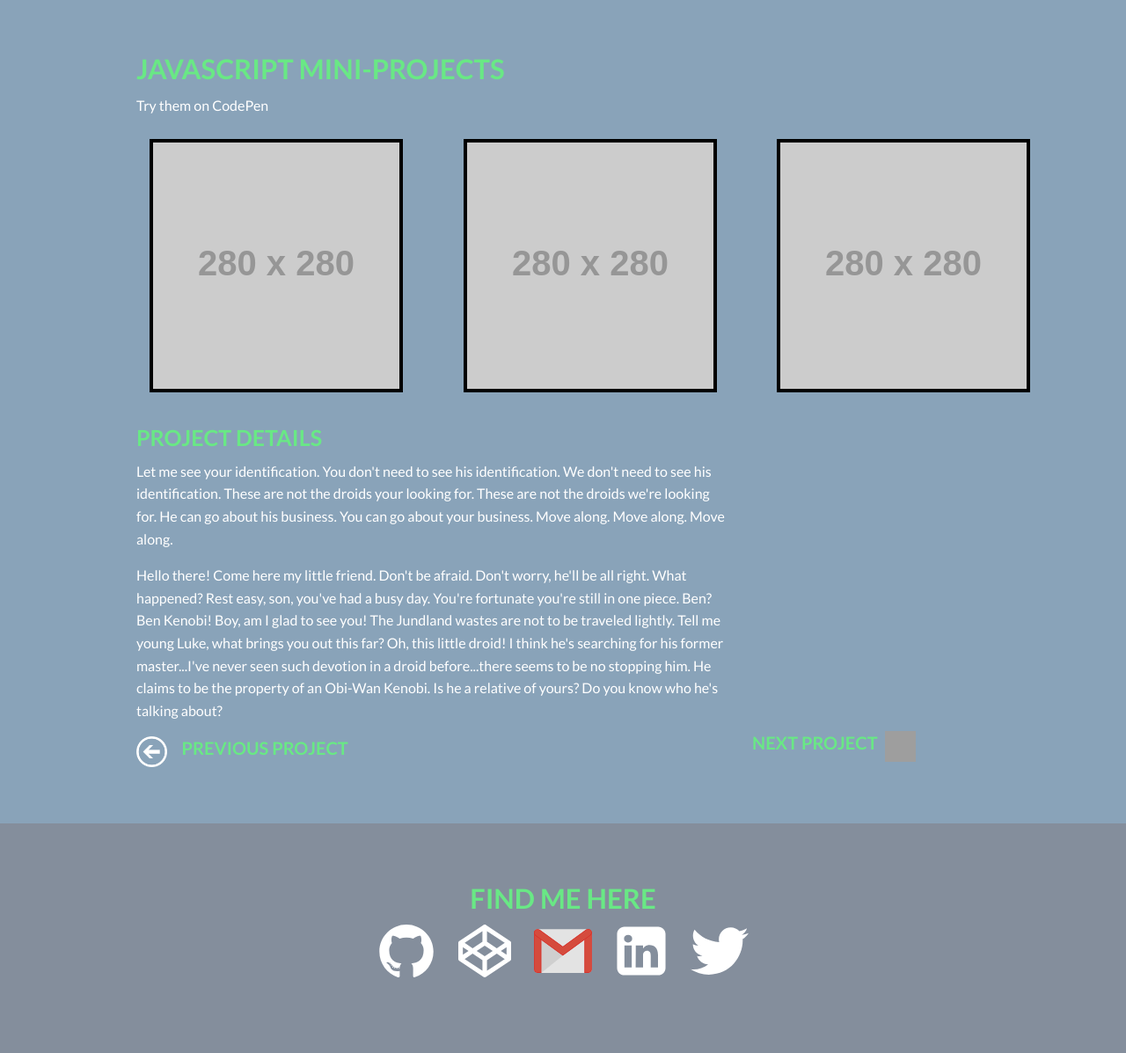
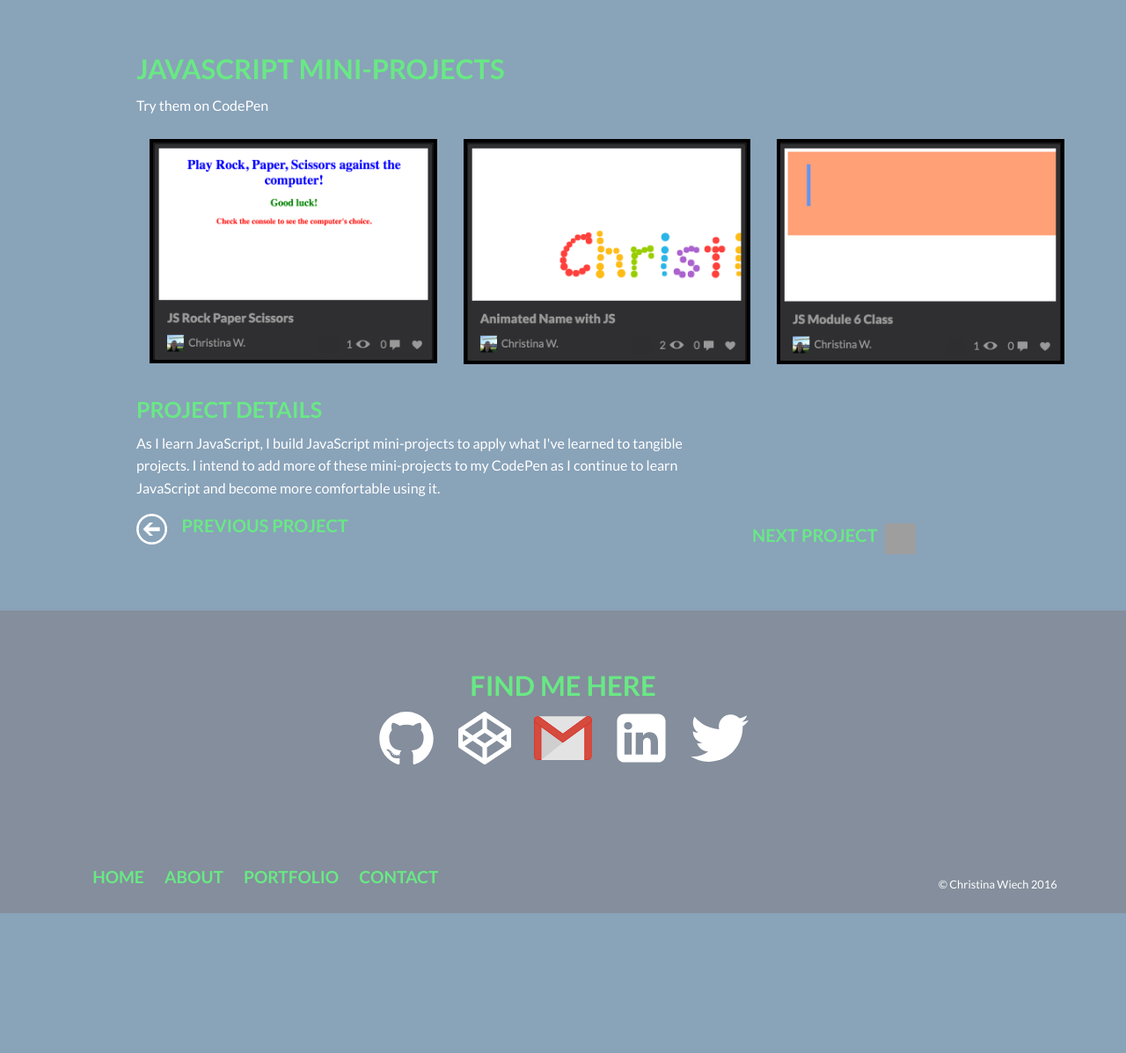
Before and after one commit to CWiech05/CWiech05.github.io, a PHP site: page /portfolio-js/index.html in a window 1280 px wide. Shown: the part 80-1277 px from the top of the page at 88% size. After the commit the page ends 1118 px from the top, so only its background shows below. Run offline with PHP 8.4, Linux system fonts and the light colour scheme; grey boxes labelled with a size stand in for pictures from a placeholder-image service; some libraries are stand-ins or nearby versions; grey boxes are pictures that could not be loaded.

Commit message:
added images to JS projects page, adjusted position of next button

```diff
--- a/css/app.css
+++ b/css/app.css
@@ -227,6 +227,9 @@ nav {
 #rey-next {
   margin-top: 19%; }
 
+#js-next {
+  margin-top: 15%; }
+
 @media (max-width: 950px) {
   #portfolio img {
     height: 150px;
--- a/portfolio-js/index.html
+++ b/portfolio-js/index.html
@@ -57,15 +57,15 @@
         <div class="small-11 small-offset-1 column">
           <section id="portfolio-page-images">
             <div class="small-4 column">
-              <img src="http://placehold.it/280x280" alt="">
+              <img src="../images/js-proj-1.png" alt="Screenshot of a project on CodePen">
             </div>
 
             <div class="small-4 column">
-              <img src="http://placehold.it/280x280" alt="">
+              <img src="../images/js-proj-2.png" alt="Screenshot of a project on CodePen">
             </div>
 
             <div class="small-4 column">
-              <img src="http://placehold.it/280x280" alt="">
+              <img src="../images/js-proj-3.png" alt="Screenshot of a project on CodePen">
             </div>
           </section>
         </div>
@@ -77,9 +77,7 @@
           <section id="project-details">
             <h4>Project Details</h4>
 
-            <p>Let me see your identification. You don't need to see his identification. We don't need to see his identification. These are not the droids your looking for. These are not the droids we're looking for. He can go about his business. You can go about your business. Move along. Move along. Move along.</p>
-
-            <p>Hello there! Come here my little friend. Don't be afraid. Don't worry, he'll be all right. What happened? Rest easy, son, you've had a busy day. You're fortunate you're still in one piece. Ben? Ben Kenobi! Boy, am I glad to see you! The Jundland wastes are not to be traveled lightly. Tell me young Luke, what brings you out this far? Oh, this little droid! I think he's searching for his former master...I've never seen such devotion in a droid before...there seems to be no stopping him. He claims to be the property of an Obi-Wan Kenobi. Is he a relative of yours? Do you know who he's talking about?</p>
+            <p>As I learn JavaScript, I build JavaScript mini-projects to apply what I've learned to tangible projects. I intend to add more of these mini-projects to my CodePen as I continue to learn JavaScript and become more comfortable using it.</p>
 
             <!-- Previous project link -->
             <a href="http://cwiech05.github.io/portfolio-rey/index.html">
@@ -90,7 +88,7 @@
           </div>
 
           <!-- Next project link -->
-          <div class="small-3 small-pull-1 column next">
+          <div class="small-3 small-pull-1 column next" id="js-next">
             <a href="http://cwiech05.github.io/portfolio-endangered/index.html">
               <h5>Next Project</h5>
 
--- /dev/null
+++ b/sass/_jsprojects.scss
@@ -0,0 +1,4 @@
+// JS Projects Page Styles
+#js-next {
+	margin-top: 15%;
+}
--- a/sass/_rey.scss
+++ b/sass/_rey.scss
@@ -1,4 +1,4 @@
-// Brewery Site Page Styles
+// Star Wars Scene Page Styles
 #rey-next {
 	margin-top: 19%;
 }
--- a/sass/app.scss
+++ b/sass/app.scss
@@ -6,4 +6,5 @@
 @import "_brewery";
 @import "_launchhack";
 @import "_rey";
+@import "_jsprojects";
 @import "_mediaqueries";
```
Also changed, not shown: images/js-proj-1.png (added), images/js-proj-2.png (added), images/js-proj-3.png (added), 1 other file.
